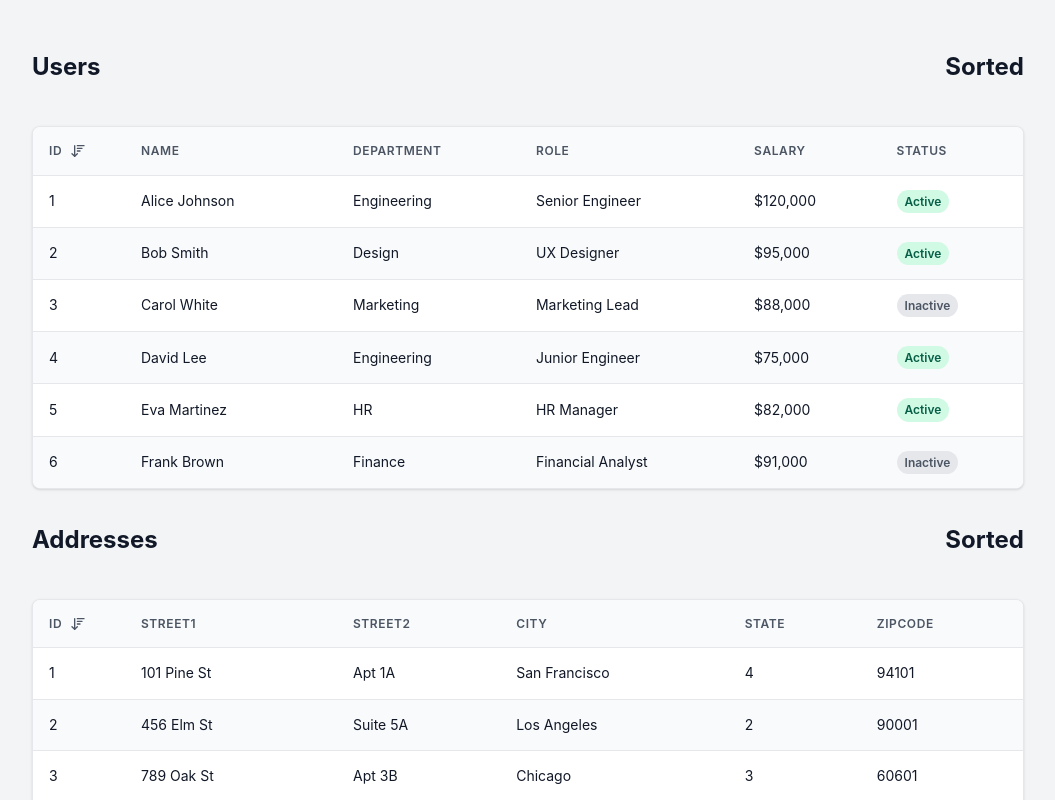
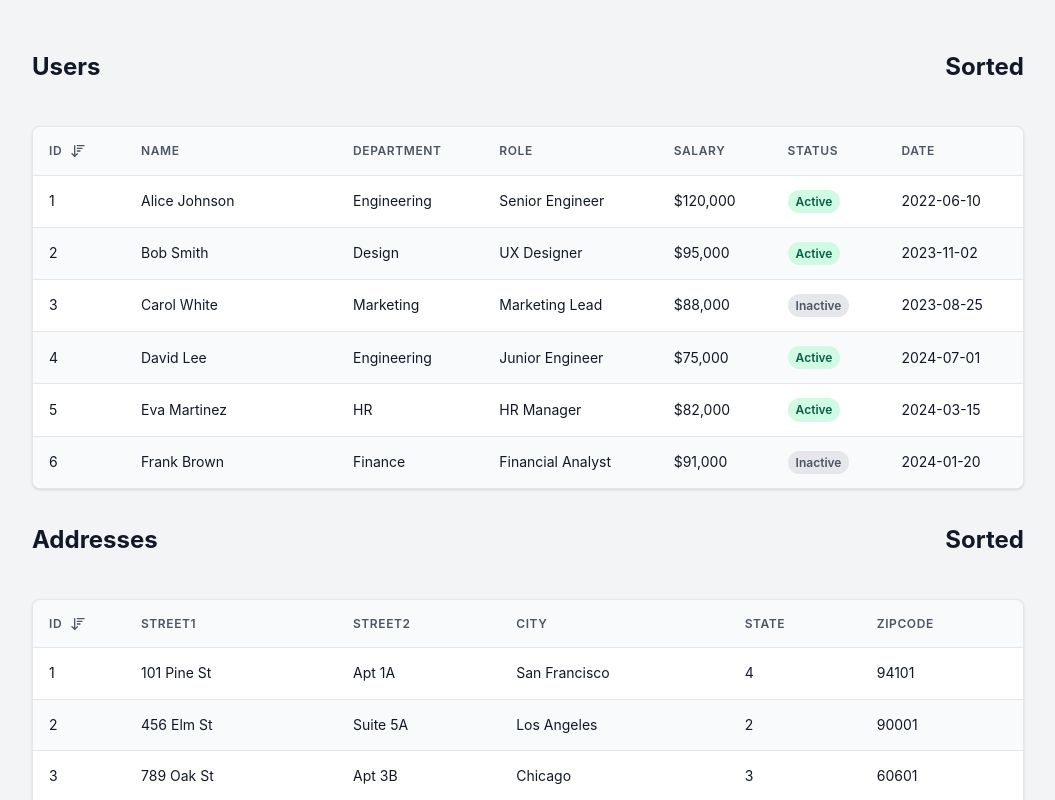
Before and after one commit to 7A7z/datatable_sorting_quick_example, a React (Vite) app: page / in a window 1280 px wide. Shown: the top 800 px of the page, without its empty margins (112-1167 px from the left). Built offline with nearby package versions, Linux system fonts and the light colour scheme.

Commit message:
date sorting

```diff
--- a/src/App.tsx
+++ b/src/App.tsx
@@ -52,6 +52,7 @@ const columns: Column<Employee>[] = [
       </span>
     ),
   },
+  { key: "Date", header: "Date" },
 ];
 
 const AdressColumns: Column<Adress>[] = [
```
